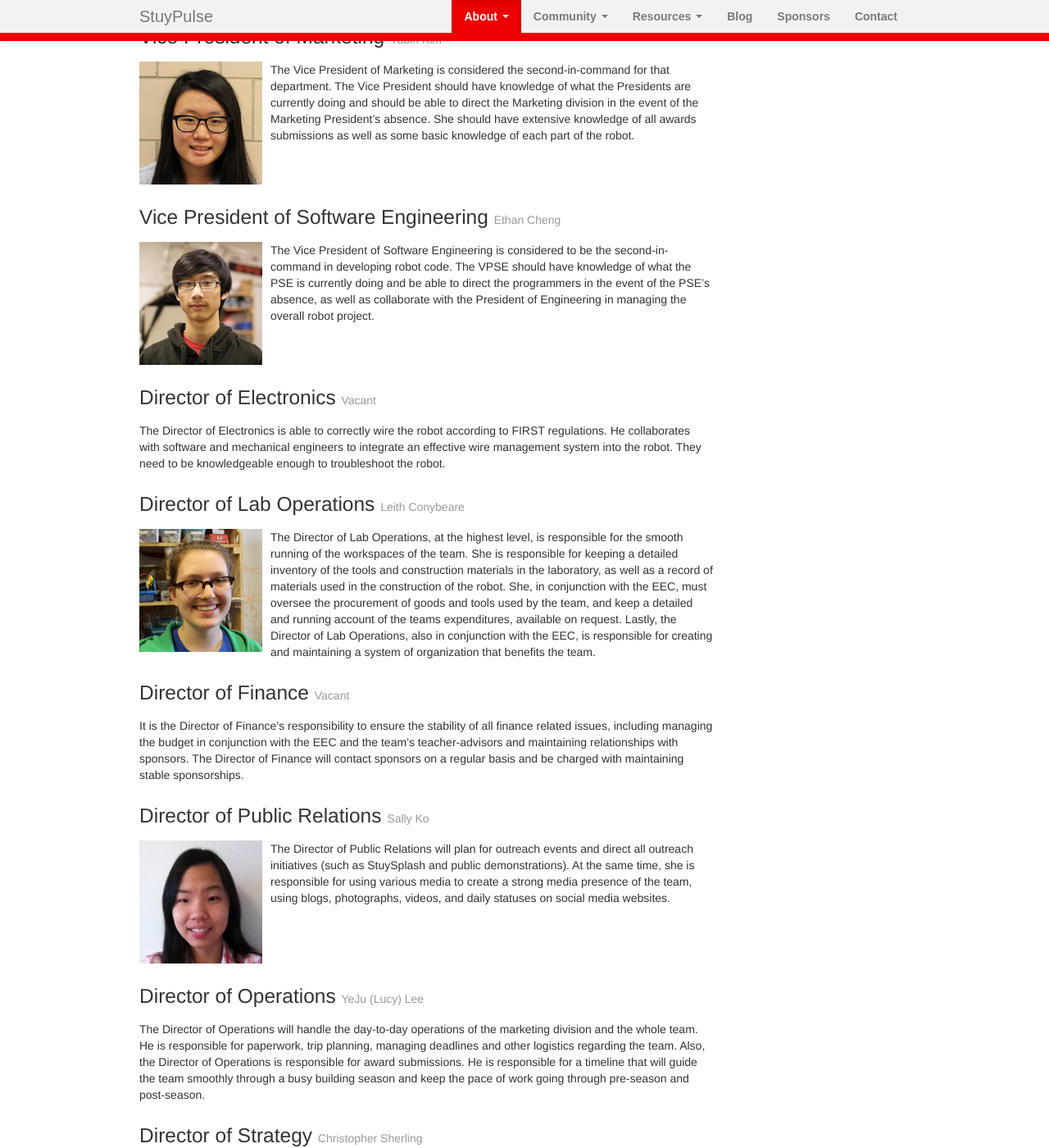
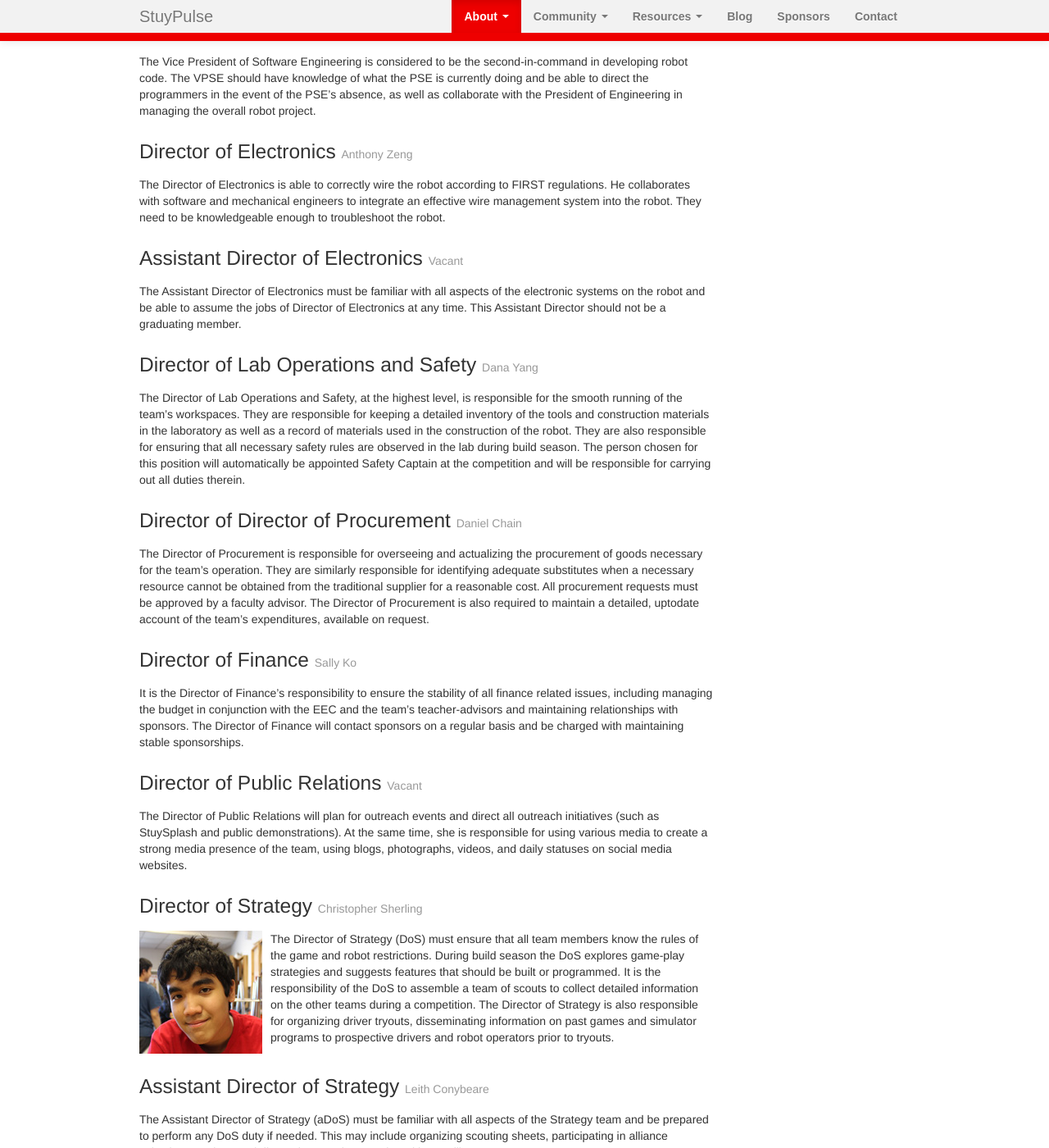
Before and after one commit to StuyPulse/team694.github.io, a Jekyll site: the page built from about/ec/index.md, in a window 1280 px wide and 1400 px high, scrolled down 1085 px. Shown: the whole window at 82% size. Built offline with Jekyll 4.4.1, drawn with Linux system fonts in a browser that asks for light colours; nearby versions of some CDN libraries; some of the changed text lies outside the part shown.

Commit message:
Update EC, no headshots

```diff
--- a/_data/ec.yml
+++ b/_data/ec.yml
@@ -2,53 +2,39 @@
 # Used by: /about/ec
 # For each position, name is required and photo is optional.
 poe:
-    name: Noah Tom-Wong
-    photo: /img/ec/noah.jpg
+    name: Jion Fairchild
 pom:
+    name: Yubin Kim
+pse:
+    name: Ethan Cheng
+vpoe:
+    name: Jonah Sachs-Wetstone
+vpom:
+    name: Courtney Chiu
+vpse:
+    name: Nicole Shin
+lab-ops:
+    name: Dana Yang
+finance:
+    name: Sally Ko
+pr:
     name: Vacant
-pse:
-    name: Justin Kim
-    photo: /img/ec/justin.jpg
-vpoe:
-    name: Jion Fairchild
-    photo: /img/ec/jion.jpg
-vpom:
-    name: Yubin Kim
-    photo: /img/ec/yubin.jpg
-vpse:
-    name: Ethan Cheng
-    photo: /img/ec/ethan.jpg
-lab-ops:
-    name: Leith Conybeare
-    photo: /img/ec/leith.jpg
-finance:
-    name: Vacant
-pr:
-    name: Sally Ko
-    photo: /img/ec/sally.jpg
-ops:
-    name: YeJu (Lucy) Lee
+procurement:
+    name: Daniel Chain
 electronics:
+    name: Anthony Zeng
+adoe:
     name: Vacant
 field:
-    name: Shantanu Jha
-    photo: /img/ec/shantanu.jpg
+    name: Arpita Abrol
 strategy:
     name: Christopher Sherling
     photo: /img/ec/chris.jpg
 ados:
-    name: Max Su
-    photo: /img/ec/max.jpg
+    name: Leith Conybeare
 design:
-    name: Paul Li
-    photo: /img/ec/paul.jpg
-safety:
-    name: Levi Olevsky
+    name: Shantanu Jha
 machinist:
     name: Anya Keller
 animation:
-    name: Wenhao Du
-    photo: /img/ec/wenhao.jpg
-webmaster:
-    name: Ivy Wong
-    photo: /img/ec/ivy.jpg
+    name: Franklin Wang
--- a/about/ec/index.md
+++ b/about/ec/index.md
@@ -48,10 +48,22 @@
 The Director of Electronics is able to correctly wire the robot according to FIRST regulations. He collaborates with software and mechanical engineers to integrate an effective wire management system into the robot. They need to be knowledgeable enough to troubleshoot the robot.
 </div>
 
-### Director of Lab Operations <small>{{ site.data.ec.lab-ops.name }}</small>
+### Assistant Director of Electronics <small>{{ site.data.ec.adoe.name }}</small>
+<div markdown="1" class="ec-description">
+{% if site.data.ec.adoe.photo %} <img src="{{ site.data.ec.adoe.photo }}" class="ec-photo" alt=“Assistant Director of Electronics"> {% endif %}
+The Assistant Director of Electronics must be familiar with all aspects of the electronic systems on the robot and be able to assume the jobs of Director of Electronics at any time. This Assistant Director should not be a graduating member.
+</div>
+
+### Director of Lab Operations and Safety <small>{{ site.data.ec.lab-ops.name }}</small>
 <div markdown="1" class="ec-description">
 {% if site.data.ec.lab-ops.photo %} <img src="{{ site.data.ec.lab-ops.photo }}" class="ec-photo" alt="Director of Lab Operations"> {% endif %}
-The Director of Lab Operations, at the highest level, is responsible for the smooth running of the workspaces of the team. She is responsible for keeping a detailed inventory of the tools and construction materials in the laboratory, as well as a record of materials used in the construction of the robot. She, in conjunction with the EEC, must oversee the procurement of goods and tools used by the team, and keep a detailed and running account of the teams expenditures, available on request. Lastly, the Director of Lab Operations, also in conjunction with the EEC, is responsible for creating and maintaining a system of organization that benefits the team.
+The Director of Lab Operations and Safety, at the highest level, is responsible for the smooth running of the team’s workspaces. They are responsible for keeping a detailed inventory of the tools and construction materials in the laboratory as well as a record of materials used in the construction of the robot. They are also responsible for ensuring that all necessary safety rules are observed in the lab during build season. The person chosen for this position will automatically be appointed Safety Captain at the competition and will be responsible for carrying out all duties therein.
+</div>
+
+### Director of Director of Procurement <small>{{ site.data.ec.procurement.name }}</small>
+<div markdown="1" class="ec-description">
+{% if site.data.ec.procurement.photo %} <img src="{{ site.data.ec.procurement.photo }}" class="ec-photo" alt="Director of Procurement”> {% endif %}
+The Director of Procurement is responsible for overseeing and actualizing the procurement of goods necessary for the team’s operation. They are similarly responsible for identifying adequate substitutes when a necessary resource cannot be obtained from the traditional supplier for a reasonable cost. All procurement requests must be approved by a faculty advisor. The Director of Procurement is also required to maintain a detailed, up­to­date account of the team’s expenditures, available on request.
 </div>
 
 ### Director of Finance <small>{{ site.data.ec.finance.name }}</small>
@@ -66,11 +78,6 @@
 The Director of Public Relations will plan for outreach events and direct all outreach initiatives (such as StuySplash and public demonstrations). At the same time, she is responsible for using various media to create a strong media presence of the team, using blogs, photographs, videos, and daily statuses on social media websites.
 </div>
 
-### Director of Operations <small>{{ site.data.ec.ops.name }}</small>
-<div markdown="1" class="ec-description">
-{% if site.data.ec.ops.photo %} <img src="{{ site.data.ec.ops.photo }}" class="ec-photo" alt="Director of Operations"> {% endif %}
-The Director of Operations will handle the day-to-day operations of the marketing division and the whole team. He is responsible for paperwork, trip planning, managing deadlines and other logistics regarding the team. Also, the Director of Operations is responsible for award submissions. He is responsible for a timeline that will guide the team smoothly through a busy building season and keep the pace of work going through pre-season and post-season.
-</div>
 
 ### Director of Strategy <small>{{ site.data.ec.strategy.name }}</small>
 <div markdown="1" class="ec-description">
@@ -102,20 +109,9 @@
 It is the job of the Director of Field Construction to construct the field of the released game to acceptable accuracy. He will also be responsible for all other fields, including, but not limited to, FLL, FRC, and FTC fields. He is responsible for the upkeep of the shipping/robot crates and building the new robot cart.
 </div>
 
-### Director of Safety <small>{{ site.data.ec.safety.name }}</small>
-<div markdown="1" class="ec-description">
-{% if site.data.ec.safety.photo %} <img src="{{ site.data.ec.safety.photo }}" class="ec-photo" alt="Director of Safety"> {% endif %}
-The Director of Safety is responsible for ensuring that all necessary safety rules are observed in the lab during build season. The person chosen for this position will automatically be appointed Safety Captain at the competition and will be responsible for carrying out her duties therein. The Director of Safety should be knowledgeable enough about the safety procedures within the team to be able to speak with judges at competition.
-</div>
 
 ### Director of Animation <small>{{ site.data.ec.animation.name }}</small>
 <div markdown="1" class="ec-description">
 {% if site.data.ec.animation.photo %} <img src="{{ site.data.ec.animation.photo }}" class="ec-photo" alt="Director of Animation"> {% endif %}
 The Director of Animation is responsible for coordinating the team's animation efforts, including, but not limited to, participation in the annual FIRST animation competition and off-season competitions, and creating promotional animations.
 </div>
-
-### Webmaster <small>{{ site.data.ec.webmaster.name }}</small>
-<div markdown="1" class="ec-description">
-{% if site.data.ec.webmaster.photo %} <img src="{{ site.data.ec.webmaster.photo }}" class="ec-photo" alt="Webmaster"> {% endif %}
-The job of the Webmaster is to maintain the team website and any other websites created by the team. The Webmaster is to update the website with the most recent progress of the team and to upload any relevant pictures. She must also use the website to keep the team and any visitors to the website informed and interested.
-</div>
```
